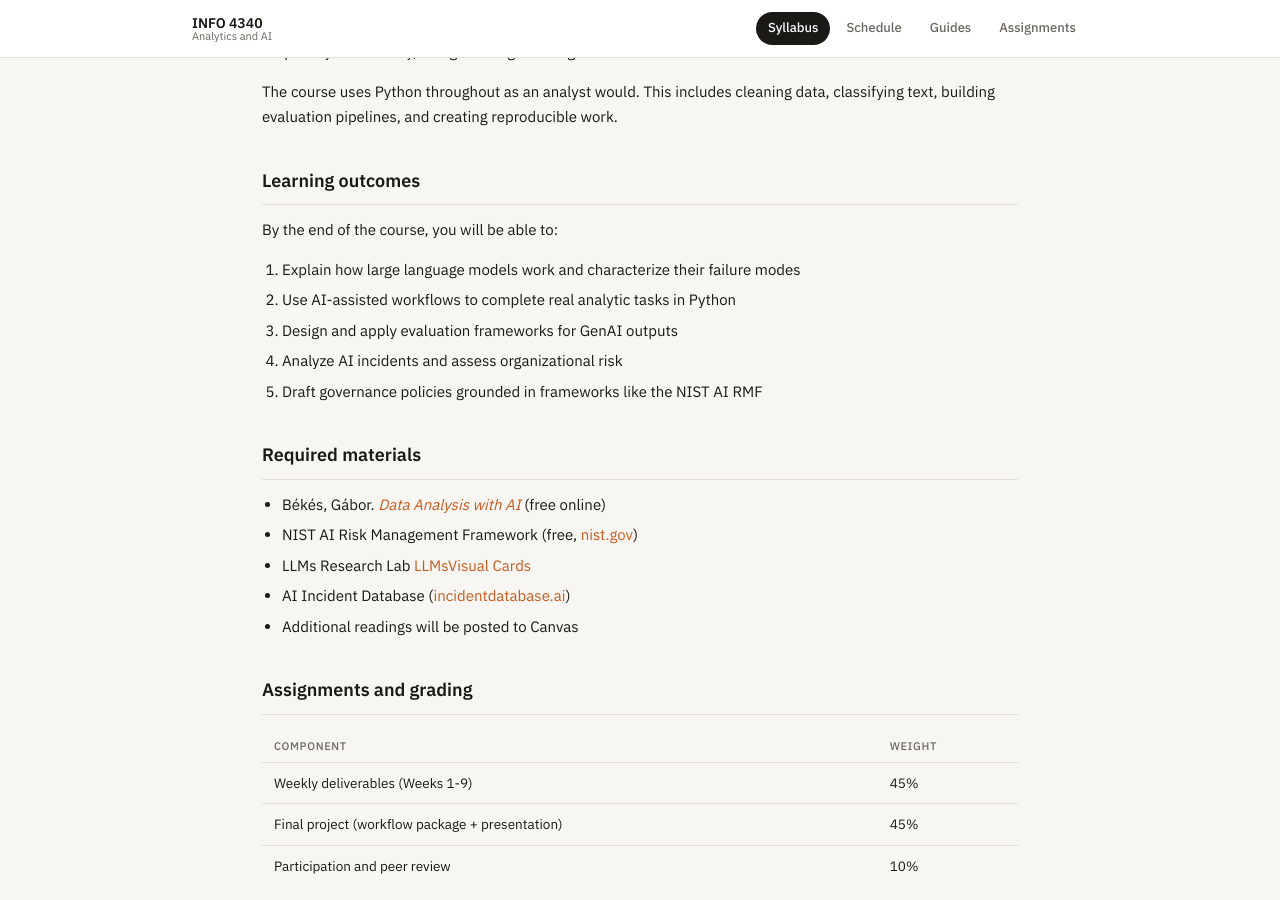
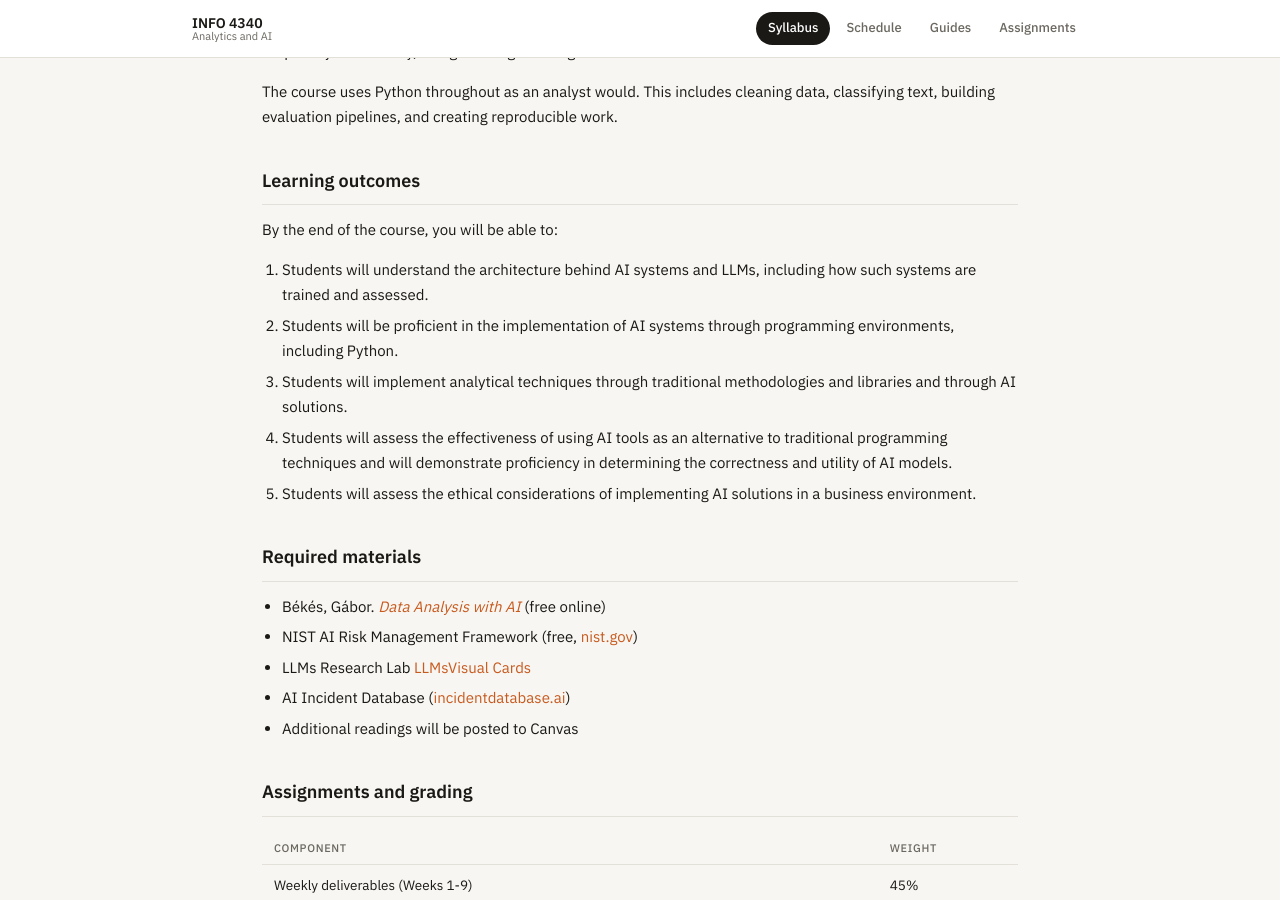
Before and after one commit to steflangehennig/info4340, a Jekyll site: the page built from syllabus.md, in a window 1280 px wide and 900 px high, scrolled down 330 px. Built offline with Jekyll 4.4.1, drawn with Linux system fonts in a browser that asks for light colours.

Commit message:
update LO's

```diff
--- a/syllabus.md
+++ b/syllabus.md
@@ -14,11 +14,12 @@ The course uses Python throughout as an analyst would. This includes cleaning da
 
 By the end of the course, you will be able to:
 
-1. Explain how large language models work and characterize their failure modes
-2. Use AI-assisted workflows to complete real analytic tasks in Python
-3. Design and apply evaluation frameworks for GenAI outputs
-4. Analyze AI incidents and assess organizational risk
-5. Draft governance policies grounded in frameworks like the NIST AI RMF
+1. Students will understand the architecture behind AI systems and LLMs, including how such systems are trained and assessed.
+2. Students will be proficient in the implementation of AI systems through programming environments, including Python.
+3. Students will implement analytical techniques through traditional methodologies and libraries and through AI solutions.
+4. Students will assess the effectiveness of using AI tools as an alternative to traditional programming techniques and will demonstrate proficiency in determining the correctness and utility of AI models.
+5. Students will assess the ethical considerations of implementing AI solutions in a business environment.
+
 
 ## Required materials
 
```
